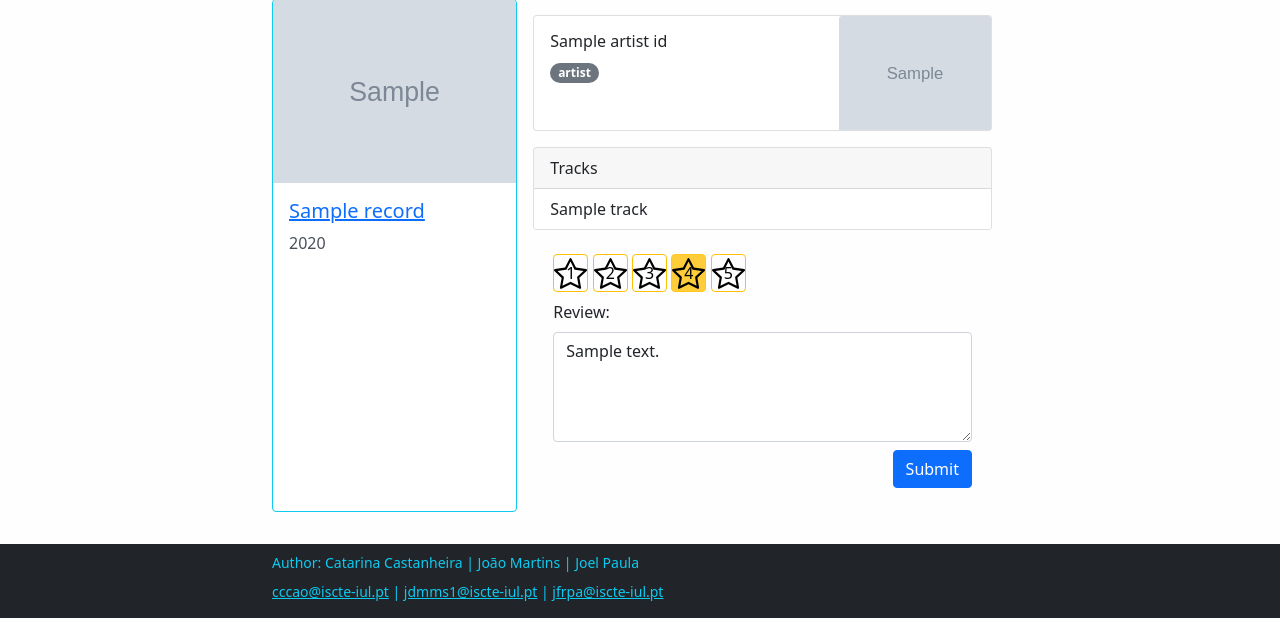
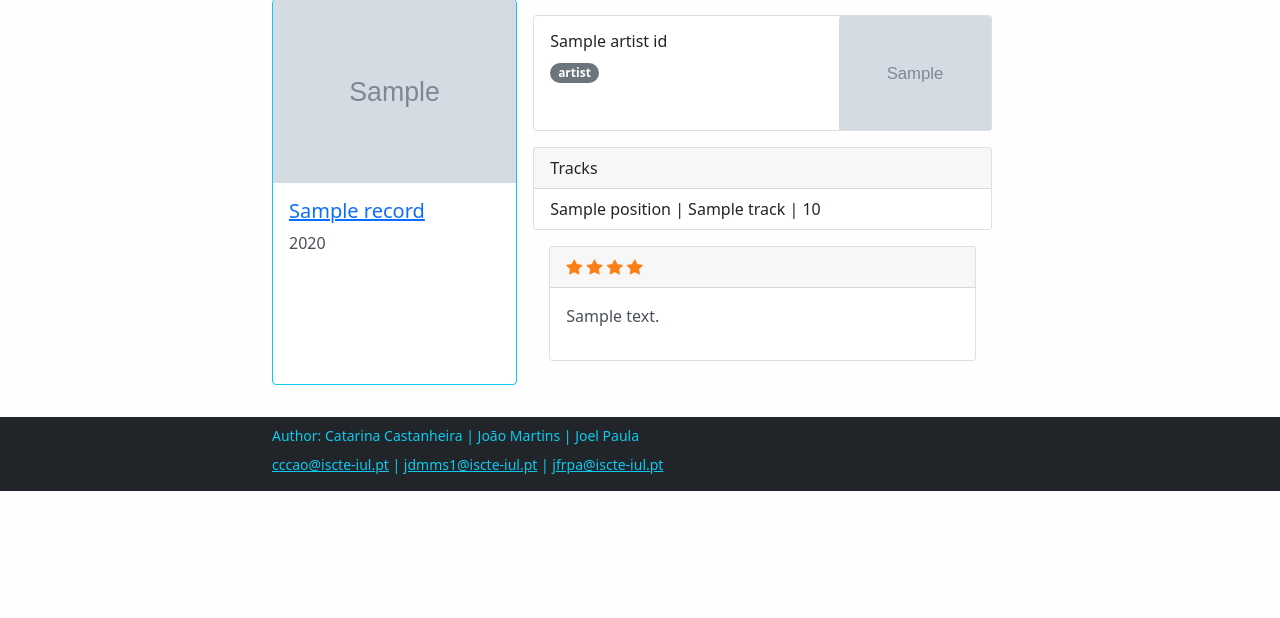
Before and after one commit to joelpaula/IWGD-Projeto, a Django app: template music_website/home/templates/review.html in a window 1280 px wide. Shown: the part 242-860 px from the top of the page. After the commit the page ends 733 px from the top, so only its background shows below. Run offline with Django 3.2, Linux system fonts and the light colour scheme; the template is opened without the code that fills it: most values are stand-ins (such as "Sample title", 1, 10 or a date in 2020); grey boxes marked "Sample" are stand-in pictures; some libraries are stand-ins or nearby versions.

Commit message:
Review view mode

```diff
--- a/music_website/home/templates/review.html
+++ b/music_website/home/templates/review.html
@@ -31,12 +31,13 @@
         Tracks
       </div>
       <ul class="list-group list-group-flush">
-       {% for track  in tracks %}
-        <li class="list-group-item">{{track}}</li>
+        {% for track  in tracks %}
+        <li class="list-group-item">{{track.position}} | {{track.title}} | {{track.duration}}</li>
         {% endfor %}
       </ul>
     </div>
     <div class="row p-2 m-2 g-2">
+      {% if edit_mode %}
       <form method="POST">
         {% csrf_token %}
         <div>
@@ -62,6 +63,20 @@
         <input type="hidden" id="record_id" name="record_id" value="{{record.id}}">
         <button type="submit" class="btn btn-primary float-end">Submit</button>
       </form>
+      {% else %}
+      <div class="card g-0">
+        <div class="card-header">
+        {% with ''|center:review.rating as range %}
+        {% for _ in range %}
+            <i class="bi bi-star-fill" style="color: #fd7e14"></i>
+        {% endfor %}
+        {% endwith %}
+        </div>
+        <div class="card-body">
+          <p>{{review.review}}</p>
+        </div>
+      </div>
+      {% endif %}
     </div>
   </div>
 </div>
--- a/music_website/home/views.py
+++ b/music_website/home/views.py
@@ -76,6 +76,7 @@ def save_unlike_artist(request, artist_id):
 def review(request, review_id=None):
     # Depends on receiving 'record_id' either from the POST or the Get (url)
     rev = get_object_or_404(Rating, pk=review_id) if review_id else None
+    edit_mode = True if rev.user_id_id == request.user.id else False
     if request.method == "POST":
         rec = get_object_or_404(Record, pk=request.POST.get("record_id"))
         if not rev:
@@ -91,6 +92,7 @@ def review(request, review_id=None):
     tracks = discogs.get_record_master_by_id(rec.discogs_release_id).tracklist
 
     context = {
+        "edit_mode": edit_mode,
         "review": rev,
         "record": rec,
         "tracks": tracks,
```
